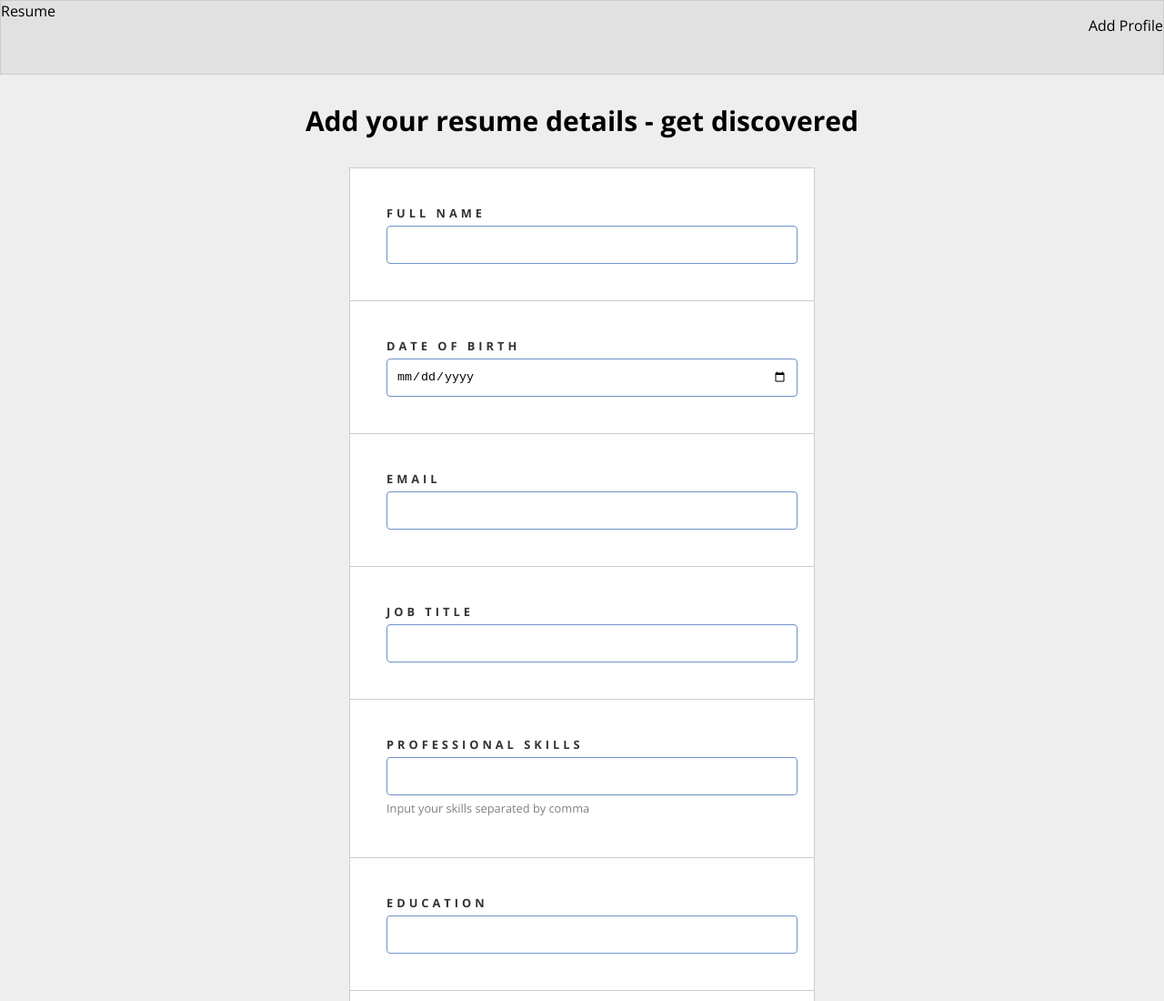
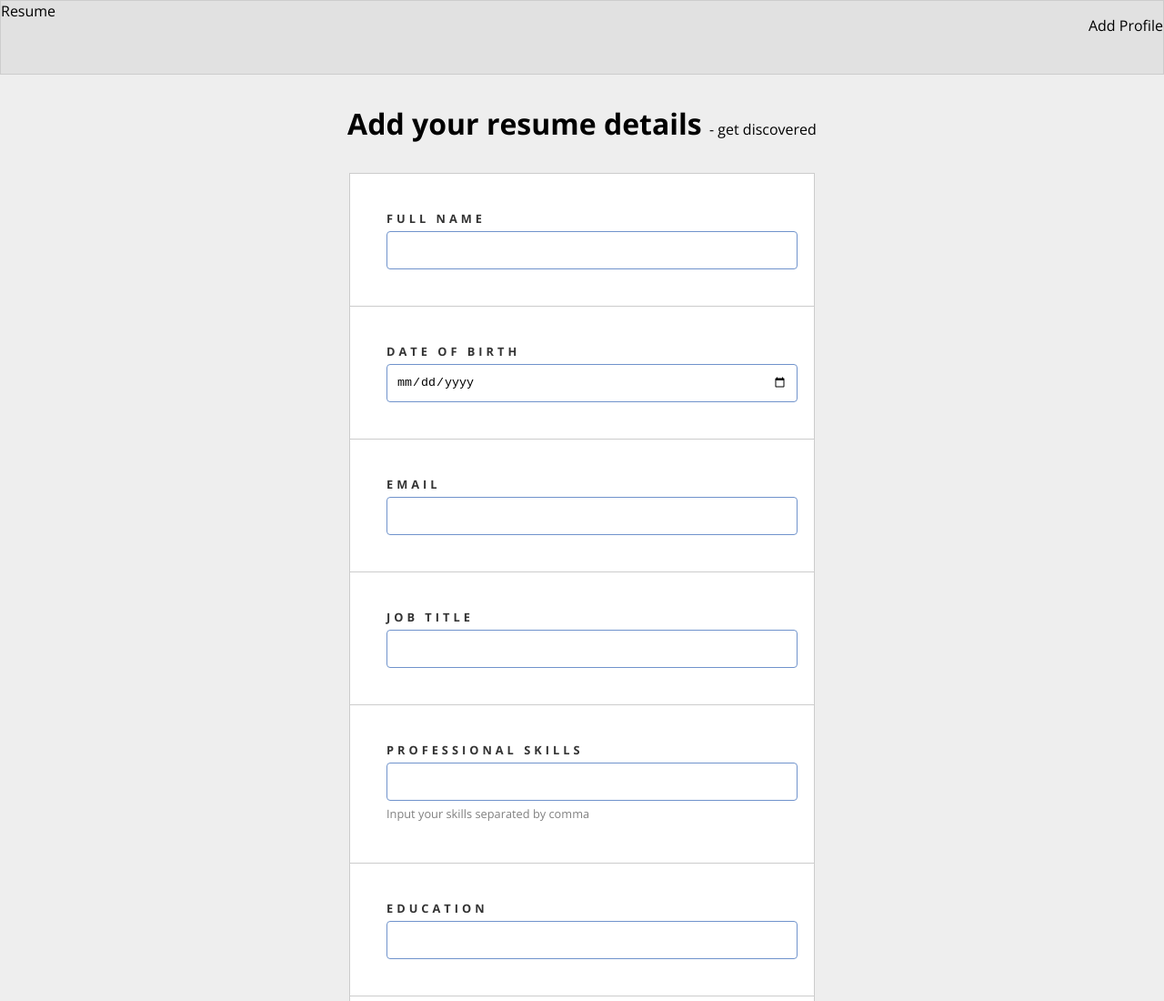
Before and after one commit to chanxdesigns/Resume, a website: page index.html in a window 1280 px wide. Shown: the top 1100 px of the page at 91% size. Drawn offline with nearby package versions, Linux system fonts and the light colour scheme; files that its build step writes are made by us from their sources.

```diff
--- a/index.html
+++ b/index.html
@@ -22,7 +22,7 @@
     </div>
 </header>
 <div class="details-header">
-    <h3 class="jumbo-text">Add your resume details - get discovered</h3>
+    <h3 class="jumbo-text">Add your resume details <span>- get discovered</span></h3>
 </div>
 <div>
     <div class="add-details-form">
--- a/package.json
+++ b/package.json
@@ -14,5 +14,8 @@
   "dependencies": {},
   "scripts": {
     "test": "echo \"Error: no test specified\" && exit 1"
+  },
+  "engines": {
+    "node": "5.2.0"
   }
 }
--- a/sass/style.scss
+++ b/sass/style.scss
@@ -44,6 +44,10 @@
     }
 }
 .jumbo-text {
-    font-size: 30px;
+    font-size: 2rem;
     font-weight: 700;
+    span {
+        font-size: 1rem;
+        font-weight: 400;
+    }
 }
```
Also changed, not shown: dist/css/style.css, dist/index.html, 1 other file.
